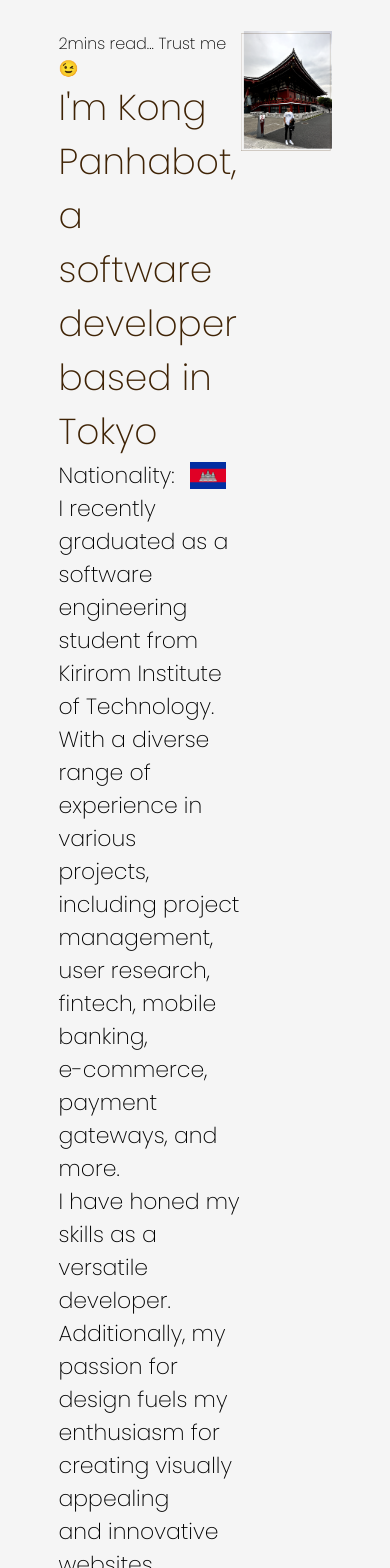
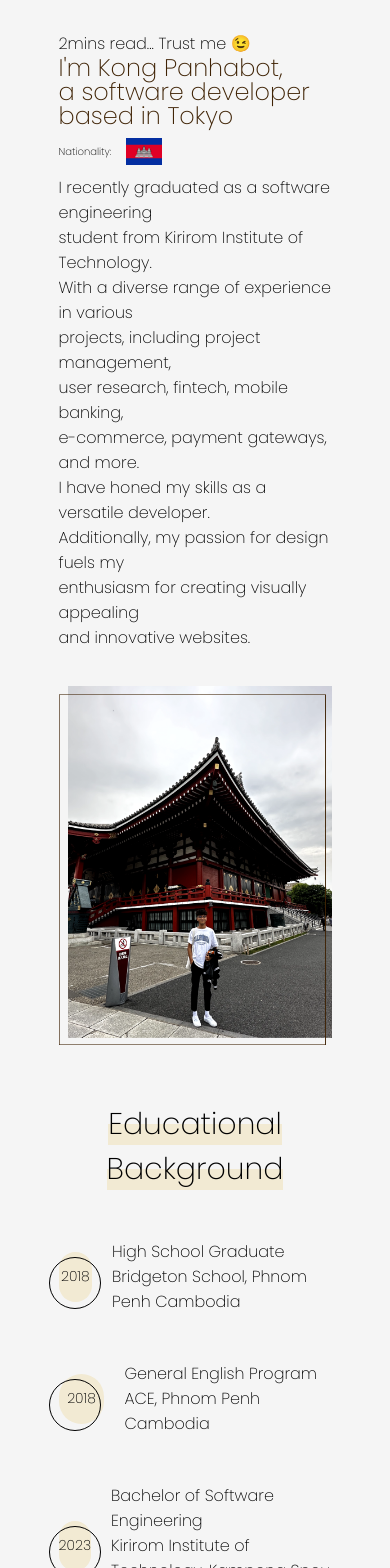
Before and after one commit to panhabot/bot-portfolio-2023, a React (Create React App) app: page /more_me in a window 390 px wide. Shown: the top 1568 px of the page. Built offline with nearby package versions, Linux system fonts and the light colour scheme.

Commit message:
fix: some mb stuff

```diff
--- a/src/Components/Page/AboutPage.tsx
+++ b/src/Components/Page/AboutPage.tsx
@@ -74,6 +74,10 @@ export const AboutPage = () => {
         >
           Learn More About Me
         </motion.button>
+        <div className="mb-btn-wrapper">
+          <BackwardButton onClick={handleBack} className="backward-btn-mb" />
+          <ForwardButton onClick={handleForward} className="forward-btn-mb" />
+        </div>
       </div>
       <ForwardButton onClick={handleForward} className="forward-btn" />
     </motion.div>
--- a/src/Components/Page/ContactPage.tsx
+++ b/src/Components/Page/ContactPage.tsx
@@ -48,7 +48,7 @@ export const ContactPage = () => {
         </div>
       </div>
 
-      {/* <div className="marquee">
+      <div className="marquee">
         <div className="marquee__inner">
           <p className="marquee__line">
             Innovative Logical Detail-Oriented Problem Solver Adaptable
@@ -57,7 +57,7 @@ export const ContactPage = () => {
             Innovative Logical Detail-Oriented Problem Solver Adaptable
           </p>
         </div>
-      </div> */}
+      </div>
       <TopButton onClick={handleBack} className="top-btn" />
     </div>
   );
--- a/src/styles/about.scss
+++ b/src/styles/about.scss
@@ -16,6 +16,9 @@
     flex-direction: column;
     justify-content: center;
     align-items: center;
+    @media only screen and (max-width: 768px) {
+      margin: 0 30px;
+    }
   }
   .about-title {
     font-size: 54px;
@@ -64,9 +67,35 @@
   .backward-btn {
     margin-left: 50px;
     cursor: pointer;
+    @media only screen and (max-width: 768px) {
+      display: none;
+    }
   }
   .forward-btn {
     margin-right: 50px;
     cursor: pointer;
+    @media only screen and (max-width: 768px) {
+      display: none;
+    }
+  }
+
+  .mb-btn-wrapper {
+    display: none;
+    @media only screen and (max-width: 768px) {
+      display: flex;
+      margin-top: 20px;
+    }
+    .backward-btn-mb {
+      margin-right: 10px;
+      width: 40px;
+      height: 40px;
+      cursor: pointer;
+    }
+    .forward-btn-mb {
+      margin-left: 10px;
+      width: 40px;
+      height: 40px;
+      cursor: pointer;
+    }
   }
 }
--- a/src/styles/abouteme.scss
+++ b/src/styles/abouteme.scss
@@ -13,17 +13,27 @@
   .description-container {
     display: flex;
     justify-content: space-between;
-
+    @media only screen and (max-width: 768px) {
+      flex-direction: column;
+    }
     .intro {
       font-size: 36px;
       color: $primary-color;
       line-height: 54px;
+      @media only screen and (max-width: 768px) {
+        font-size: 24px;
+        line-height: 24px;
+      }
     }
 
     .nationality-wrapper {
       font-size: 22px;
       display: flex;
       align-items: center;
+      @media only screen and (max-width: 768px) {
+        font-size: 10px;
+        margin-top: 10px;
+      }
       .flag {
         margin: 0 15px;
       }
@@ -31,9 +41,16 @@
     .intro-desc {
       font-weight: $font-extralight;
       font-size: 22px;
+      @media only screen and (max-width: 768px) {
+        font-size: 16px;
+        margin-top: 10px;
+      }
     }
     .my-image {
       width: 100%;
+      @media only screen and (max-width: 768px) {
+        margin-top: 36px;
+      }
     }
   }
   .edu-background-wrapper {
@@ -65,7 +82,12 @@
           justify-content: center;
           align-items: center;
           position: relative;
-
+          @media only screen and (max-width: 768px) {
+            width: 50px;
+            height: 50px;
+            font-size: 14px;
+            border-radius: 70px;
+          }
           &::after {
             content: "";
             position: absolute;
@@ -77,6 +99,12 @@
             height: 100px;
             border: 1px solid black;
             border-radius: 200px;
+            @media only screen and (max-width: 768px) {
+              width: 50px;
+              height: 50px;
+              border-radius: 70px;
+              font-size: 14px;
+            }
           }
         }
         .info {
--- a/src/styles/contact.scss
+++ b/src/styles/contact.scss
@@ -6,6 +6,9 @@
   justify-content: center;
   flex-direction: column;
   position: relative;
+  // @media only screen and (max-width: 768px) {
+  //   height: 100%;
+  // }
   .nav-bar-contact {
     position: absolute;
     top: 30px;
@@ -15,12 +18,22 @@
     justify-content: space-between;
     align-items: center;
     margin: 0 50px;
+    @media only screen and (max-width: 768px) {
+      flex-direction: column;
+      margin-top: 15vh;
+    }
   }
   .top-btn {
     position: absolute;
     bottom: 5%;
     left: 50%;
     cursor: pointer;
+    @media only screen and (max-width: 768px) {
+      display: flex;
+      justify-content: center;
+      left: 0;
+      width: 100%;
+    }
   }
 
   .contact-info {
@@ -33,22 +46,38 @@
       justify-content: space-between;
       font-size: 14px;
     }
+    @media only screen and (max-width: 768px) {
+      margin-right: 0;
+
+      margin-top: 32px;
+    }
   }
   .contact-content {
+    @media only screen and (max-width: 768px) {
+      padding: 0 20px;
+    }
   }
   .marquee {
     position: absolute;
     height: auto;
     bottom: 20%;
     overflow: hidden;
+    overflow-x: hidden;
     font-weight: $font-light;
     font-size: 78px;
     text-transform: uppercase;
     color: $secondary-color;
+    @media only screen and (max-width: 768px) {
+      font-size: 46px;
+      position: relative;
+      bottom: 0;
+    }
   }
 
   .marquee__inner {
     display: flex;
+    overflow: hidden;
+    max-width: 100vw;
   }
 
   .marquee__line {
--- a/src/styles/skill.scss
+++ b/src/styles/skill.scss
@@ -17,6 +17,12 @@
     .skill-object {
       font-size: 18px;
       margin-top: 100px;
+      @media only screen and (max-width: 768px) {
+        text-align: center;
+        margin-top: 100px;
+        margin-right: 20px;
+        margin-left: 20px;
+      }
     }
   }
   .decore-left {
@@ -45,5 +51,8 @@
     position: absolute;
     bottom: 0;
     width: 15vw;
+    @media only screen and (max-width: 768px) {
+      width: 50vw;
+    }
   }
 }
```
